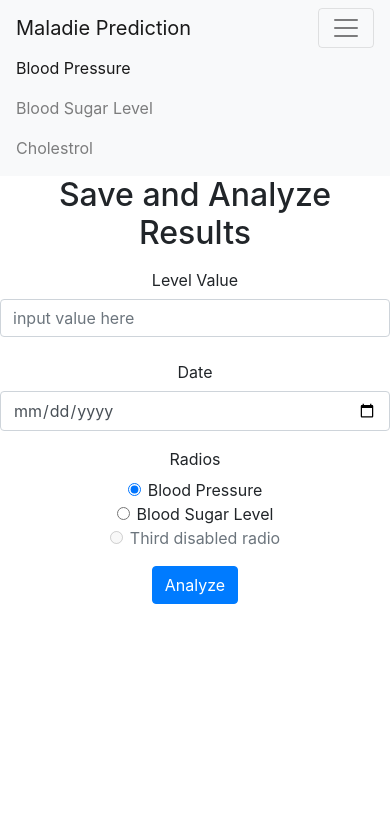
After one commit to parth-sudo/Major-Project, a Django app: page /analyze/ in a window 390 px wide, after a click that opens the changed part. The commit adds this page. Shown: the top 827 px of the page. Run offline with Django 3.2, Linux system fonts and the light colour scheme; some libraries are stand-ins or nearby versions.

Commit message:
html structure

```diff
--- /dev/null
+++ b/meladie/backend/templates/backend/analyze.html
@@ -0,0 +1,86 @@
+{% extends "backend/base.html"%}
+{% load crispy_forms_tags %}
+{% load static %}
+{% block content %}
+
+{% comment %} <link rel="stylesheet" type="text/css" href="{% static 'backend/analyze.css' %}"> {% endcomment %}
+
+<body>
+    <div class="main">
+        {% comment %} navbar {% endcomment %}
+        <nav class="navbar navbar-expand-lg navbar-light bg-light">
+            <a class="navbar-brand" href="{% url 'home' %}">Maladie Prediction</a>
+            <button class="navbar-toggler" type="button" data-toggle="collapse" data-target="#navbarNavDropdown" aria-controls="navbarNavDropdown" aria-expanded="false" aria-label="Toggle navigation">
+              <span class="navbar-toggler-icon"></span>
+            </button>
+            <div class="collapse navbar-collapse" id="navbarNavDropdown">
+              <ul class="navbar-nav">
+                <li class="nav-item active">
+                  <a class="nav-link" href="#">Blood Pressure <span class="sr-only">(current)</span></a>
+                </li>
+                <li class="nav-item">
+                  <a class="nav-link" href="#">Blood Sugar Level</a>
+                </li>
+                <li class="nav-item">
+                  <a class="nav-link" href="#">Cholestrol</a>
+                </li>
+              </ul>
+            </div>
+          </nav>
+
+          <h2 style="text-align:center"> Save and Analyze Results</h2>
+
+          <div class="form" style="text-align:center">
+
+            <form method = "POST" enctype="multipart/form-data">
+                {% csrf_token %}
+                <div class="form-group row">
+                  <label class="col-sm-2 col-form-label">Level Value</label>
+                  <div class="col-sm-10">
+                    <input type="number" class="form-control" name="levelValue" placeholder="input value here">
+                  </div>
+                </div>
+                <div class="form-group row">
+                  <label class="col-sm-2 col-form-label">Date</label>
+                  <div class="col-sm-10">
+                    <input type="date" class="form-control" name="date" placeholder="Enter date">
+                  </div>
+                </div>
+                <fieldset class="form-group">
+                  <div class="row">
+                    <legend class="col-form-label col-sm-2 pt-0">Radios</legend>
+                    <div class="col-sm-10">
+                      <div class="form-check">
+                        <input class="form-check-input" type="radio" name="gridRadios" id="gridRadios1" value="option1" checked>
+                        <label class="form-check-label" for="gridRadios1">
+                          Blood Pressure
+                        </label>
+                      </div>
+                      <div class="form-check">
+                        <input class="form-check-input" type="radio" name="gridRadios" id="gridRadios2" value="option2">
+                        <label class="form-check-label" for="gridRadios2">
+                          Blood Sugar Level
+                        </label>
+                      </div>
+                      <div class="form-check disabled">
+                        <input class="form-check-input" type="radio" name="gridRadios" id="gridRadios3" value="option3" disabled>
+                        <label class="form-check-label" for="gridRadios3">
+                          Third disabled radio
+                        </label>
+                      </div>
+                    </div>
+                  </div>
+                </fieldset>
+
+                <div class="form-group row">
+                  <div class="col-sm-10">
+                    <button type="submit" class="btn btn-primary">Analyze</button>
+                  </div>
+                </div>
+              </form>
+        </div>
+
+    </div>
+</body>
+
+{% endblock %}
--- a/meladie/backend/templates/backend/base.html
+++ b/meladie/backend/templates/backend/base.html
@@ -14,7 +14,7 @@
 
 </head>
 <body>
-    <header class="site-header">
+    {% comment %} <header class="site-header">
       <nav class="navbar navbar-light fixed-top" style="background-color: #e3f2fd;">
         <div class="container">
           <a class="navbar-brand mr-4" href="#">Maladie Prediction</a>
@@ -38,14 +38,11 @@
           </div>
         </div>
       </nav>
-    </header>
-    <main role="main" class="container">
-      <div class="row">
-        <div class="col-md-8">
+    </header> {% endcomment %}
+
+        <div>
           {% block content %}{% endblock %}
         </div>
-      </div>
-    </main>
 
 
     <!-- Optional JavaScript -->
--- a/meladie/backend/urls.py
+++ b/meladie/backend/urls.py
@@ -5,11 +5,13 @@ from django.conf.urls.static import static
 from django.contrib.auth import views as auth_views
 
 urlpatterns = [
-    path('home/', views.home, name='home'),
+    path('', views.home, name='home'),
     path('about/', views.about, name='about'),
     path('register/',views.register,name='register'),
     path('login/', auth_views.LoginView.as_view(template_name='backend/login.html'), name='login'),
     path('logout/', auth_views.LogoutView.as_view(template_name='backend/logout.html'), name='logout'),
+    path('analyze/', views.analyze, name='analyze'),
+    path('predict/', views.disease_prediction, name='prediction'),
 ]
 
 if settings.DEBUG:
--- a/meladie/backend/views.py
+++ b/meladie/backend/views.py
@@ -8,7 +8,7 @@ def home(request):
 
 def register(request):
     if request.method == 'POST':
-        form = UserRegisterForm(request.POST)
+        form = UserRegisterForm(request.POST or None)
         if form.is_valid():
             form.save()
             username=form.cleaned_data.get('username')
@@ -18,6 +18,14 @@ def register(request):
         form = UserRegisterForm()
     return render(request,'backend/register.html', {'form':form})
 
+def analyze(request):
+    #todo
+    return render(request,'backend/analyze.html', {})
+
+def disease_prediction(request):
+    #todo
+    return render(request,'backend/disease_prediction.html', {})
+
 
 def about(request):
     return render(request,'backend/about.html',{'title':'About'})
--- a/meladie/meladie/settings.py
+++ b/meladie/meladie/settings.py
@@ -132,5 +132,5 @@ MEDIA_URL = '/media/'
 
 CRISPY_TEMPLATE_PACK = 'bootstrap4'
 
-LOGIN_REDIRECT_URL = 'blog-home'
+LOGIN_REDIRECT_URL = 'home'
 LOGIN_URL = 'login'
```
Also changed, not shown: meladie/backend/static/backend/home.css (added, +13 -0 lines), meladie/backend/templates/backend/disease_prediction.html (added, +47 -0 lines), meladie/backend/templates/backend/home.html (+54 -4 lines), meladie/backend/templates/backend/login.html (+17 -1 lines), meladie/backend/templates/backend/register.html (+6 -1 lines), meladie/backend/static/backend/analyze.css (added), meladie/db.sqlite3.
